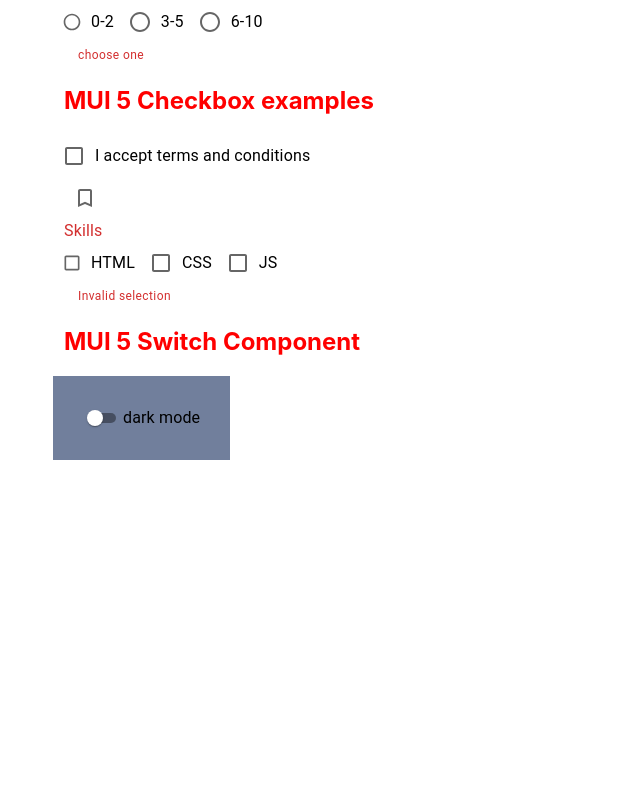
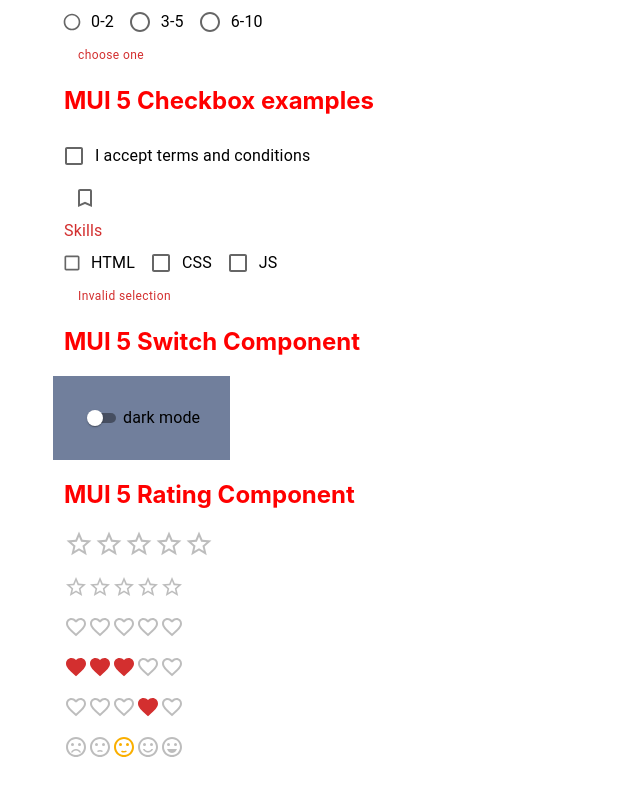
Before and after one commit to Dina2703/mui5-app, a React (Create React App) app: page / in a window 1280 px wide. Shown: the part 2297-3092 px from the top of the page, without its empty margins (0-640 px from the left). Before the commit the page ends 2821 px from the top, so only its background shows below. Built offline with nearby package versions, Linux system fonts and the light colour scheme.

Commit message:
Rating MUI examples

```diff
--- a/src/App.js
+++ b/src/App.js
@@ -2,6 +2,7 @@
 import MuiButton from "./components/MuiButton";
 import MuiCheckBox from "./components/MuiCheckBox";
 import MuiRadioBtn from "./components/MuiRadioBtn";
+import MuiRating from "./components/MuiRating";
 import MuiSelect from "./components/MuiSelect";
 import MultipleSelect from "./components/MuiSelectMulti";
 import MuiSelectMulti2 from "./components/MuiSelectMulti2";
@@ -31,6 +32,8 @@
       <MuiCheckBox />
       <h2>MUI 5 Switch Component</h2>
       <MuiSwitch />
+      <h2>MUI 5 Rating Component</h2>
+      <MuiRating />
     </div>
   );
 }
--- /dev/null
+++ b/src/components/MuiRating.js
@@ -0,0 +1,86 @@
+import { Rating, Stack } from "@mui/material";
+import { useState } from "react";
+import FavoriteIcon from "@mui/icons-material/Favorite";
+import FavoriteBorderIcon from "@mui/icons-material/FavoriteBorder";
+import SentimentVeryDissatisfiedIcon from "@mui/icons-material/SentimentVeryDissatisfied";
+import SentimentDissatisfiedIcon from "@mui/icons-material/SentimentDissatisfied";
+import SentimentSatisfiedIcon from "@mui/icons-material/SentimentSatisfied";
+import SentimentSatisfiedAltIcon from "@mui/icons-material/SentimentSatisfiedAltOutlined";
+import SentimentVerySatisfiedIcon from "@mui/icons-material/SentimentVerySatisfied";
+
+const customIcons = {
+  1: {
+    icon: <SentimentVeryDissatisfiedIcon />,
+    label: "Very Dissatisfied",
+  },
+  2: {
+    icon: <SentimentDissatisfiedIcon />,
+    label: "Dissatisfied",
+  },
+  3: {
+    icon: <SentimentSatisfiedIcon />,
+    label: "Neutral",
+  },
+  4: {
+    icon: <SentimentSatisfiedAltIcon />,
+    label: "Satisfied",
+  },
+  5: {
+    icon: <SentimentVerySatisfiedIcon />,
+    label: "Very Satisfied",
+  },
+};
+
+function IconContainer(props) {
+  const { value, ...other } = props;
+  return <span {...other}>{customIcons[value].icon}</span>;
+}
+
+function MuiRating() {
+  const [rateValue, setRateValue] = useState(null);
+  console.log({ rateValue });
+  const handleChange = (e, newValue) => {
+    setRateValue(newValue);
+  };
+
+  return (
+    <>
+      <Stack spacing={2}>
+        <Rating value={rateValue} onChange={handleChange} size="large" />
+
+        <Rating value={rateValue} onChange={handleChange} precision={0.5} />
+
+        <Rating
+          value={rateValue}
+          onChange={handleChange}
+          precision={0.5}
+          icon={<FavoriteIcon color="error" fontSize="inherit" />}
+          emptyIcon={<FavoriteBorderIcon fontSize="inherit" />}
+        />
+
+        <Rating
+          value={3}
+          onChange={handleChange}
+          icon={<FavoriteIcon color="error" fontSize="inherit" />}
+          emptyIcon={<FavoriteBorderIcon fontSize="inherit" />}
+          readOnly
+        />
+        <Rating
+          value={4}
+          onChange={handleChange}
+          icon={<FavoriteIcon color="error" fontSize="inherit" />}
+          emptyIcon={<FavoriteBorderIcon fontSize="inherit" />}
+          highlightSelectedOnly
+        />
+        <Rating
+          name="highlight-selected-only"
+          defaultValue={3}
+          IconContainerComponent={IconContainer}
+          highlightSelectedOnly
+        />
+      </Stack>
+    </>
+  );
+}
+
+export default MuiRating;
```
